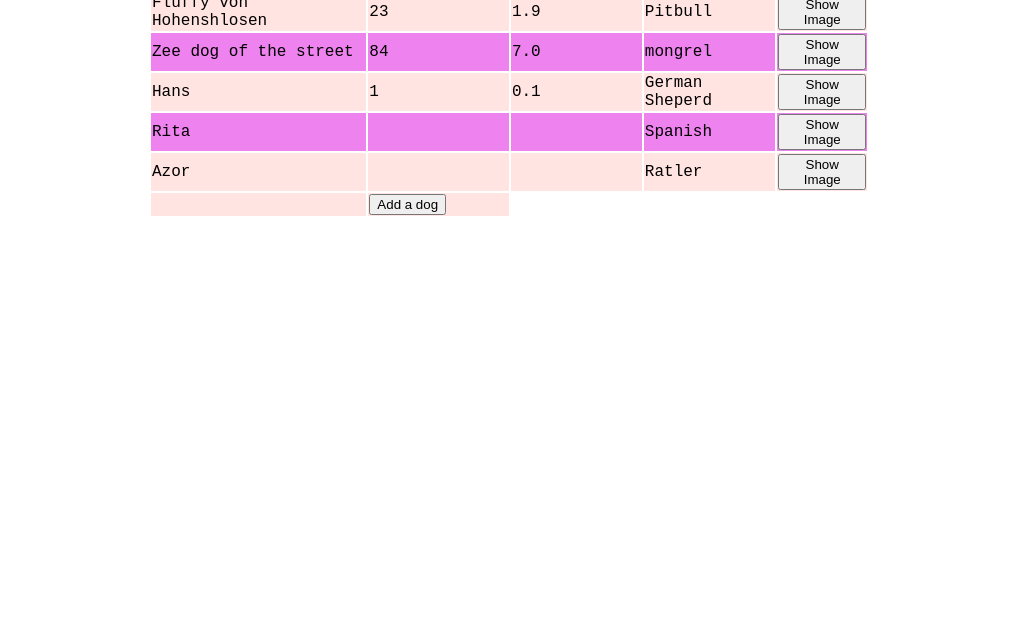
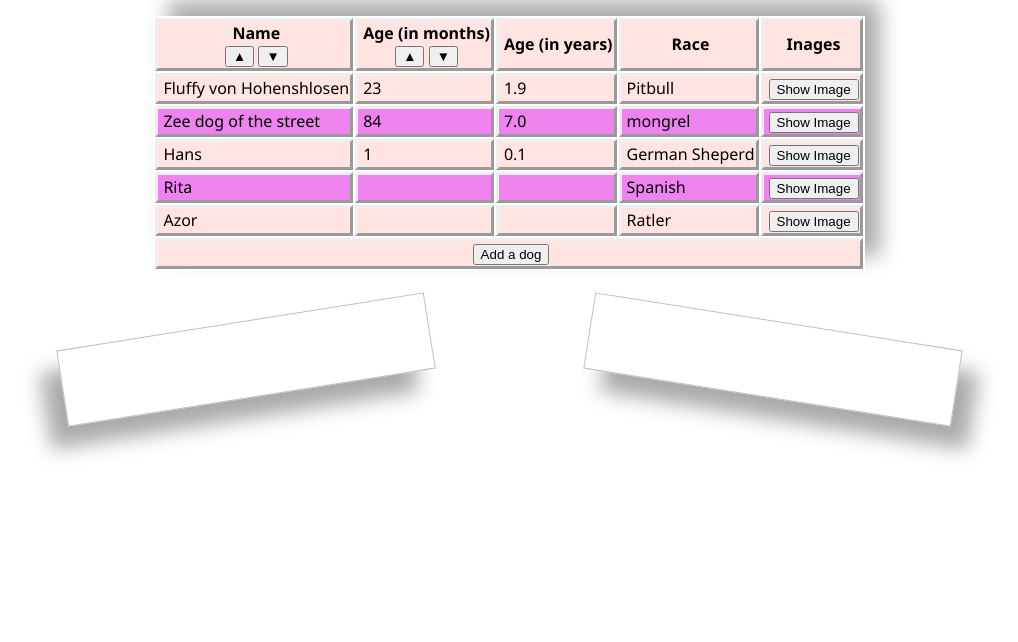
Before and after one commit to DanielLepszy/Dynamic-Table, a website: page index.html in a window 1280 px wide. Shown: the part 158-800 px from the top of the page, without its empty margins (131-1149 px from the left). Drawn offline with Linux system fonts and the light colour scheme.

Commit message:
Working on styles of application, divide css files

```diff
--- /dev/null
+++ b/css/bonusStyles.css
@@ -0,0 +1,33 @@
+.fixed-table th,
+.fixed-table td {
+    border-style: outset;
+    padding-left: 5px;
+}
+#doubleImage
+{
+    display:flex;
+    flex-direction: row;
+    align-self: center;
+}
+
+.dog-image-container
+{
+    width: 360px;
+    padding: 15px 0px 60px 10px;
+    border: 1px solid #BFBFBF;
+    background-color: white;
+    box-shadow: -20px 20px 20px #aaaaaa;
+    -ms-transform: rotate(-9deg);
+    -webkit-transform: rotate(-9deg);
+    transform: rotate(-9deg);
+
+}
+.dog-image-container:nth-of-type(2)
+{
+    margin-left:155px;
+    box-shadow: 20px 20px 20px #aaaaaa;
+    -ms-transform: rotate(9deg);
+    -webkit-transform: rotate(9deg);
+    transform: rotate(9deg);
+
+}
--- a/css/main.css
+++ b/css/main.css
@@ -11,7 +11,10 @@
 
 .fixed-table {
     max-width: 720px;
+    box-shadow: 15px -15px 20px #aaaaaa;
     align-self: center;
+    font-family: 'Segoe UI', Tahoma, Geneva, Verdana, sans-serif;
+    margin-bottom:50px;
 }
 
 .fixed-table tr:nth-child(even) {
--- a/css/modalImageStyles.css
+++ b/css/modalImageStyles.css
@@ -3,7 +3,6 @@
     cursor: pointer;
     transition: 0.3s;
 }
-
 #currentImage:hover {
     opacity: 0.8
 }
--- a/index.html
+++ b/index.html
@@ -7,13 +7,14 @@
     <title>Dogs</title>
     <meta name="viewport" content="width=device-width, initial-scale=1">
     <link rel="stylesheet" type="text/css" media="screen" href="css/main.css" />
-    <link rel="stylesheet" type="text/css" media="screen" href="css/modalImageStyles.css"/>
+    <link rel="stylesheet" type="text/css" media="screen" href="css/modalImageStyles.css" />
+    <link rel="stylesheet" type="text/css" media="screen" href="css/bonusStyles.css" />
     <script src="js/main.js"></script>
 </head>
 
 
 <body class="dogs-app">
-    <h1 class="main-title">Dogs</h1>
+    <h1 class="main-title"><img src="Images/dogLogo.png" alt='Logo'></h1>
     <table class="fixed-table" id="dogsContainer">
         <thead class="fixed-table_head">
             <tr>
@@ -33,7 +34,7 @@
                 </th>
                 <th>Age (in years)</th>
                 <th>Race</th>
-                <th>dog image</th>
+                <th>Inages</th>
             </tr>
         </thead>
         <tbody class="fixed-table_body">
@@ -41,14 +42,17 @@
         </tbody>
         <tfoot>
             <tr>
-                <td></td>
-                <td>
+
+                <td colspan='100%' style="text-align: center;">
                     <button type="button" onclick="onAddDogButtonClick(event)">Add a dog</button>
                 </td>
+
             </tr>
         </tfoot>
     </table>
-    <div class="dog-image-container" onclick='modalImageOfDog()'>
+    <div id="doubleImage">
+        <div class="dog-image-container" onclick='modalImageOfDog()'></div>
+        <div class="dog-image-container" onclick='modalImageOfDog()'></div>
     </div>
     <div id="myModal" class="modal">
         <span class="close">&times;</span>
--- a/js/main.js
+++ b/js/main.js
@@ -54,6 +54,7 @@ const renderDogs = (dogList) => {
 
 const renderDogImage = (element) => {
     const imageContainer = document.getElementsByClassName('dog-image-container')[0];
+    const secondImageContainer = document.getElementsByClassName('dog-image-container')[1];
     const rowIndexButton = ((element.parentNode.parentNode.rowIndex) - 1);
     const imageOfDogs = Object.values(getDogList(state));
 
@@ -73,9 +74,12 @@ const renderDogImage = (element) => {
         img.setAttribute("height", "220");
         img.setAttribute("alt", imageOfDogs[rowIndexButton].race);
         img.setAttribute("id", "currentImage");
-
         renderHtml(
             imageContainer,
+            img.outerHTML
+        )
+        renderHtml(
+            secondImageContainer,
             img.outerHTML
         )
     }
@@ -184,9 +188,6 @@ const modalImageOfDog = () => {
     showModalImageOfDogs(modal,modalImg,captionText,imageOfDog);
     hideModalImageOfDog(modal);
 }
-
-
-
 //There shouldn't be a need to modifiy code below.
 const run = () => {
 
```
Also changed, not shown: Images/dogLogo.png (added).
